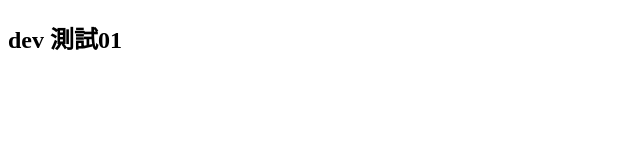
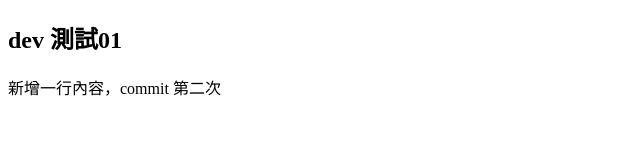
Before and after one commit to shelley816/git_test, a plain HTML site: page src/page.html in a window 1280 px wide. Shown: the whole page, without its empty margins (0-640 px from the left). Drawn offline with Linux system fonts and the light colour scheme.

Commit message:
新增一行文字

```diff
--- a/src/page.html
+++ b/src/page.html
@@ -7,5 +7,6 @@
 </head>
 <body>
     <h2>dev 測試01</h2>
+    <p>新增一行內容，commit 第二次</p>
 </body>
 </html>
```
